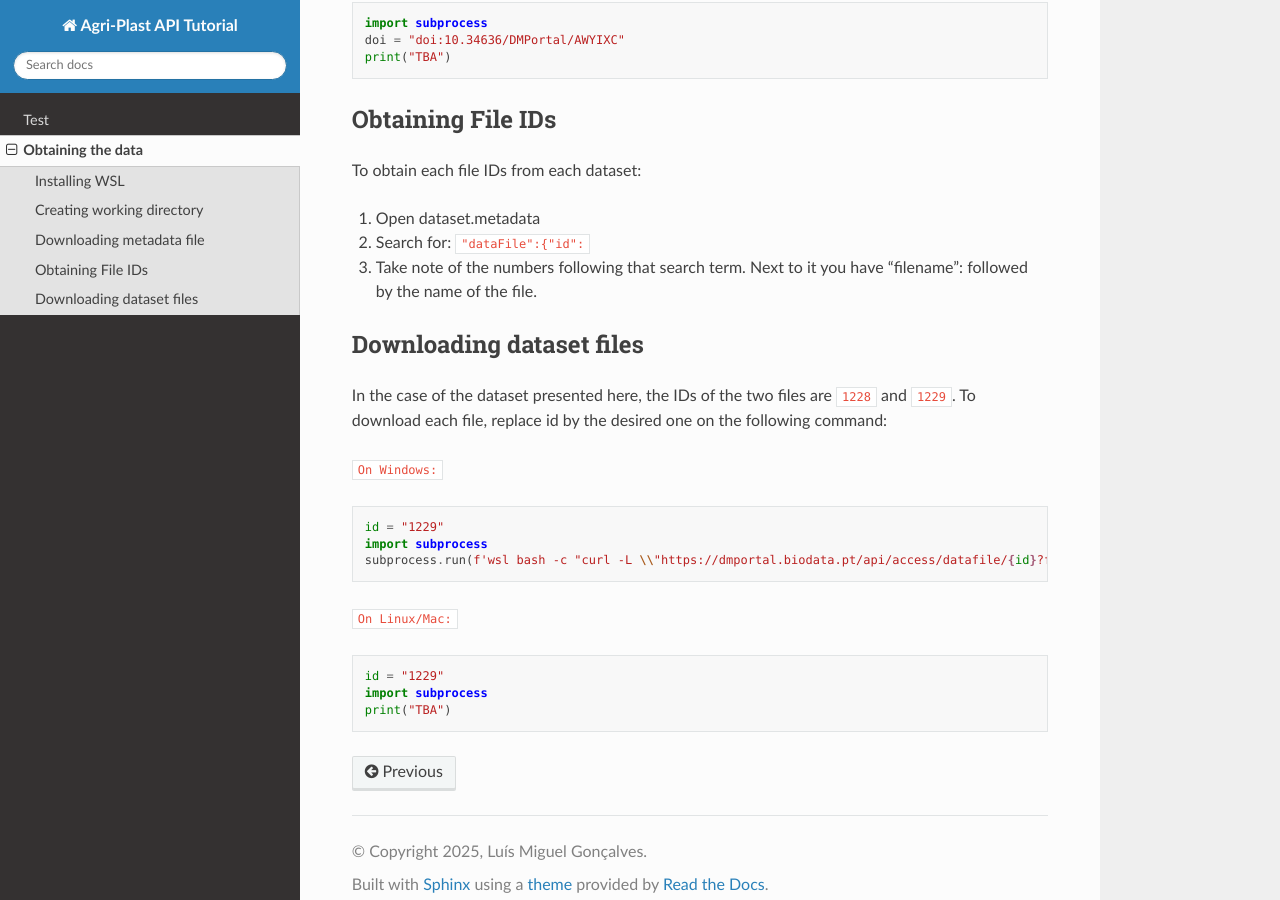
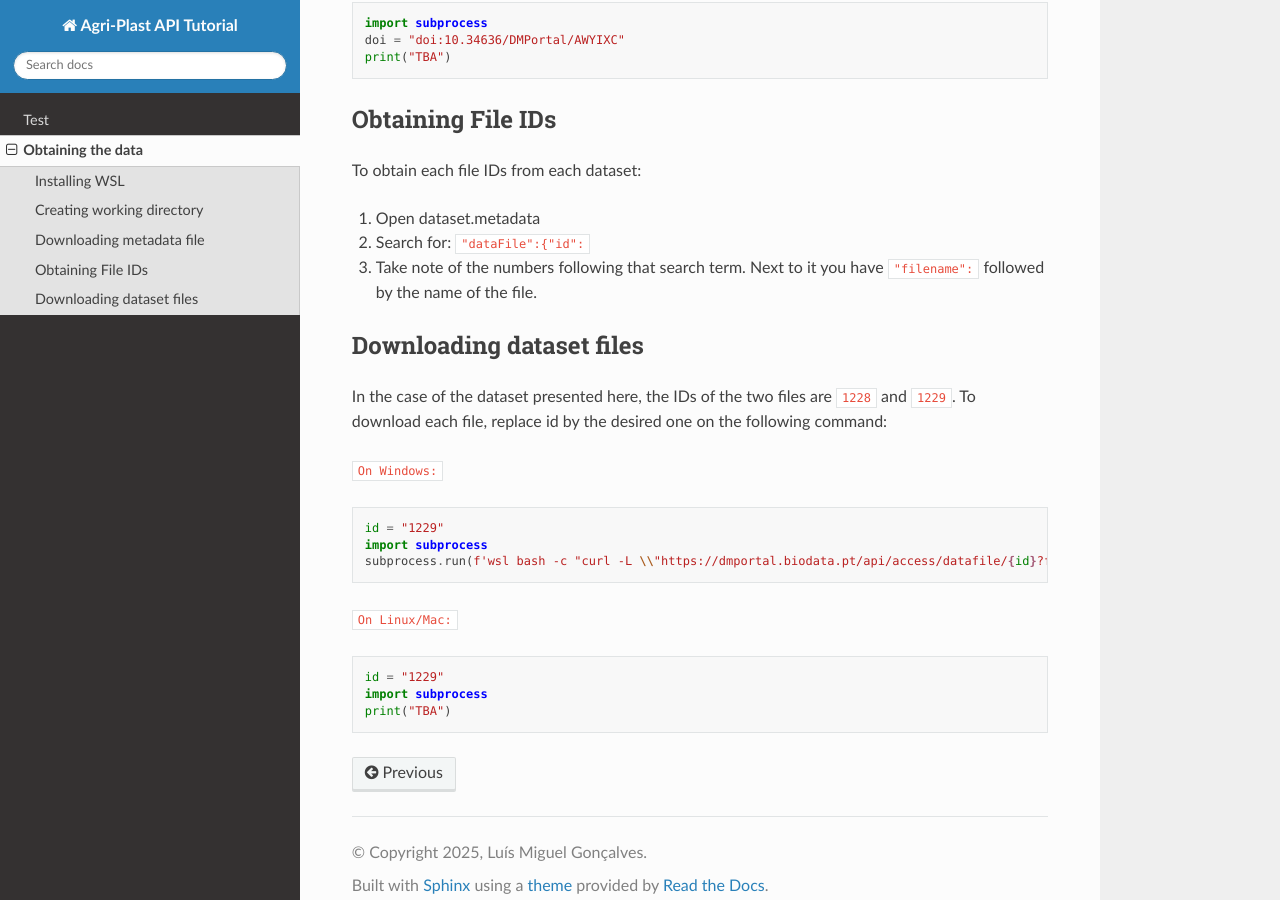
Before and after one commit to lmgoncalves94/Agri-Plast_API, a Sphinx documentation site: the page built from docs/source/api.rst, in a window 1280 px wide and 900 px high, scrolled down 1613 px. Built offline with Sphinx 7.4.7 and the Read the Docs theme 3.1.0, drawn with Linux system fonts in a browser that asks for light colours.

```diff
--- a/docs/source/api.rst
+++ b/docs/source/api.rst
@@ -87,7 +87,7 @@ To obtain each file IDs from each dataset:
 
 1. Open dataset.metadata
 2. Search for: ``"dataFile":{"id":``
-3. Take note of the numbers following that search term. Next to it you have "filename": followed by the name of the file.
+3. Take note of the numbers following that search term. Next to it you have ``"filename":`` followed by the name of the file.
 
 .. _obtain_dataset:
 
```
